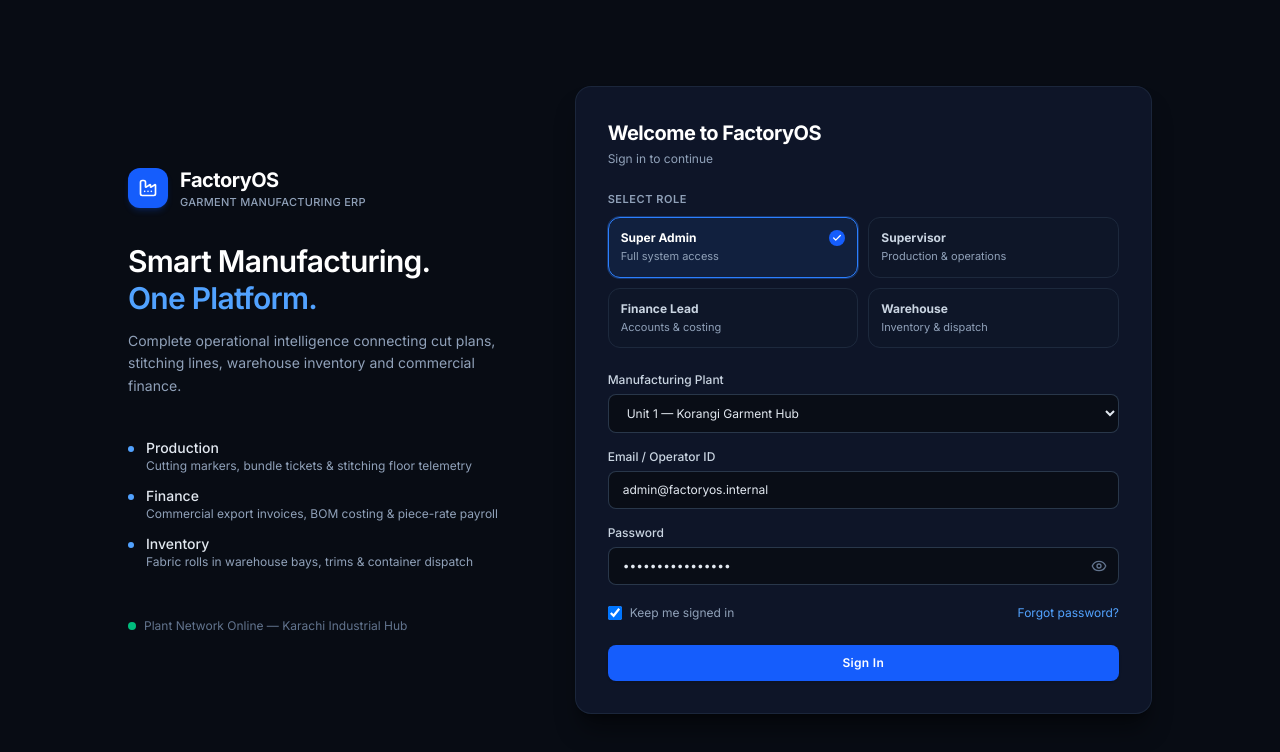
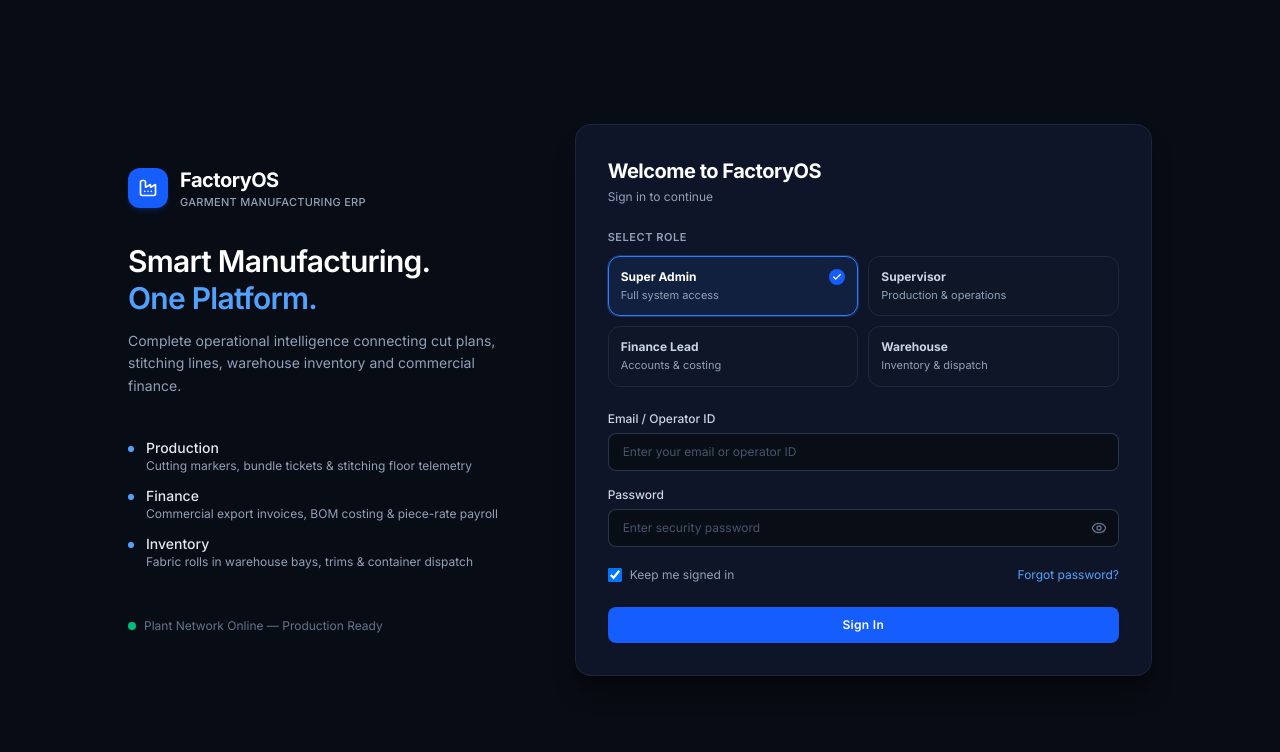
Before and after one commit to Malihakhan01/ERP_System, a Next.js app: page /login in a window 1280 px wide. Shown: the top 752 px of the page. Built offline with nearby package versions, Linux system fonts and the light colour scheme.

Commit message:
Remove plant field and clear autofill inputs for production deployment

```diff
--- a/app/(auth)/login/page.tsx
+++ b/app/(auth)/login/page.tsx
@@ -7,21 +7,11 @@ import {
   Check,
   Eye,
   EyeOff,
-  Building2,
-  Lock,
-  Mail,
   Loader2,
-  Sparkles,
 } from "lucide-react";
-import { DEMO_USERS, AuthUser } from "@/lib/auth/auth-types";
+import { AuthUser } from "@/lib/auth/auth-types";
 import { setClientAuthUser } from "@/lib/auth/auth-client";
 import { useToast } from "@/components/ui/Toast";
-
-const PLANTS = [
-  "Unit 1 — Korangi Garment Hub",
-  "Unit 2 — Landhi Export Processing Zone",
-  "Commercial Headquarters — Clifton",
-];
 
 type RoleKey = "admin" | "supervisor" | "finance" | "warehouse";
 
@@ -63,13 +53,12 @@ export default function LoginPage() {
   const router = useRouter();
   const { success, error: toastError, info } = useToast();
 
-  // Role Selection
+  // Role Selection (default context)
   const [selectedRole, setSelectedRole] = React.useState<RoleKey>("admin");
 
-  // Form Inputs
-  const [plant, setPlant] = React.useState(PLANTS[0]);
-  const [email, setEmail] = React.useState(DEMO_USERS.admin.email);
-  const [password, setPassword] = React.useState(DEMO_USERS.admin.password);
+  // Form Inputs (Empty by default for real deployment & manual entry)
+  const [email, setEmail] = React.useState("");
+  const [password, setPassword] = React.useState("");
   const [showPassword, setShowPassword] = React.useState(false);
   const [rememberMe, setRememberMe] = React.useState(true);
 
@@ -77,20 +66,24 @@ export default function LoginPage() {
   const [loading, setLoading] = React.useState(false);
   const [errorMessage, setErrorMessage] = React.useState<string | null>(null);
 
-  // When clicking a role, fill the matching credentials and set active role
+  // When clicking a role card, select role without overwriting typed inputs
   const handleSelectRole = (roleKey: RoleKey) => {
     setSelectedRole(roleKey);
     setErrorMessage(null);
-    const demo = DEMO_USERS[roleKey];
-    if (demo) {
-      setEmail(demo.email);
-      setPassword(demo.password);
-    }
   };
 
   const handleSubmit = async (e: React.FormEvent) => {
     e.preventDefault();
     setErrorMessage(null);
+
+    const cleanEmail = email.trim();
+    const cleanPassword = password.trim();
+
+    if (!cleanEmail || !cleanPassword) {
+      setErrorMessage("Please enter both your Email/Operator ID and Password.");
+      return;
+    }
+
     setLoading(true);
 
     try {
@@ -98,9 +91,9 @@ export default function LoginPage() {
         method: "POST",
         headers: { "Content-Type": "application/json" },
         body: JSON.stringify({
-          email,
-          password,
-          plant,
+          email: cleanEmail,
+          password: cleanPassword,
+          roleContext: selectedRole,
         }),
       });
 
@@ -114,10 +107,8 @@ export default function LoginPage() {
           description: `Authenticated as ${loggedInUser.roleTitle}`,
         });
 
-        // Determine target dashboard based on validated user role or role card
-        const matchedRole = ROLES.find((r) => r.key === selectedRole);
-        let destination = matchedRole?.targetRoute || "/dashboard";
-
+        // Determine target dashboard based on validated user role
+        let destination = "/dashboard";
         if (loggedInUser.role === "production_supervisor") {
           destination = "/production";
         } else if (loggedInUser.role === "finance") {
@@ -126,20 +117,24 @@ export default function LoginPage() {
           destination = "/inventory";
         } else if (loggedInUser.role === "super_admin") {
           destination = "/dashboard";
+        } else {
+          const matched = ROLES.find((r) => r.key === selectedRole);
+          destination = matched?.targetRoute || "/dashboard";
         }
 
         setTimeout(() => {
           router.push(destination);
           router.refresh();
-        }, 400);
+        }, 300);
       } else {
-        setErrorMessage(data.message || "Invalid credentials. Please verify your email and password.");
+        const msg = data.message || "Invalid credentials. Please verify your email and password.";
+        setErrorMessage(msg);
         toastError("Authentication Failed", {
-          description: data.message || "Please check your login details.",
+          description: msg,
         });
       }
     } catch (err: any) {
-      setErrorMessage(err.message || "Unable to reach authentication service.");
+      setErrorMessage(err.message || "Unable to connect to authentication service.");
     } finally {
       setLoading(false);
     }
@@ -147,7 +142,7 @@ export default function LoginPage() {
 
   const handleForgotPassword = () => {
     info("Password Recovery", {
-      description: "Please contact IT Administrator at admin@factoryos.internal to reset your operator PIN.",
+      description: "Please contact your System Administrator to reset your operator credentials.",
     });
   };
 
@@ -215,10 +210,10 @@ export default function LoginPage() {
             </div>
           </div>
 
-          {/* Subtle System Status */}
+          {/* System Status */}
           <div className="pt-4 flex items-center gap-2 text-xs text-slate-500">
             <span className="h-2 w-2 rounded-full bg-emerald-500 inline-block" />
-            <span>Plant Network Online — Karachi Industrial Hub</span>
+            <span>Plant Network Online — Production Ready</span>
           </div>
 
         </div>
@@ -290,26 +285,6 @@ export default function LoginPage() {
             {/* Login Form */}
             <form onSubmit={handleSubmit} className="space-y-4">
 
-              {/* Manufacturing Plant */}
-              <div>
-                <label className="block text-xs font-medium text-slate-300 mb-1.5">
-                  Manufacturing Plant
-                </label>
-                <div className="relative">
-                  <select
-                    value={plant}
-                    onChange={(e) => setPlant(e.target.value)}
-                    className="w-full bg-[#090d16] border border-slate-700/80 rounded-lg px-3.5 py-2.5 text-xs text-slate-200 focus:outline-none focus:border-blue-500 focus:ring-1 focus:ring-blue-500 transition-colors"
-                  >
-                    {PLANTS.map((p) => (
-                      <option key={p} value={p}>
-                        {p}
-                      </option>
-                    ))}
-                  </select>
-                </div>
-              </div>
-
               {/* Email / Operator ID */}
               <div>
                 <label className="block text-xs font-medium text-slate-300 mb-1.5">
@@ -319,9 +294,10 @@ export default function LoginPage() {
                   <input
                     type="email"
                     required
+                    autoComplete="email"
                     value={email}
                     onChange={(e) => setEmail(e.target.value)}
-                    placeholder="name@factoryos.internal"
+                    placeholder="Enter your email or operator ID"
                     className="w-full bg-[#090d16] border border-slate-700/80 rounded-lg px-3.5 py-2.5 text-xs text-slate-200 placeholder:text-slate-600 focus:outline-none focus:border-blue-500 focus:ring-1 focus:ring-blue-500 transition-colors"
                   />
                 </div>
@@ -336,6 +312,7 @@ export default function LoginPage() {
                   <input
                     type={showPassword ? "text" : "password"}
                     required
+                    autoComplete="current-password"
                     value={password}
                     onChange={(e) => setPassword(e.target.value)}
                     placeholder="Enter security password"
```
